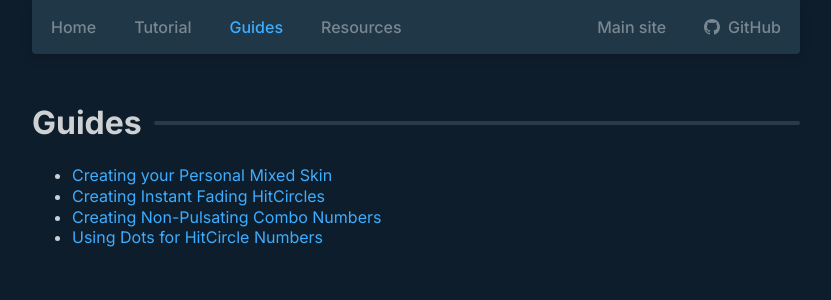
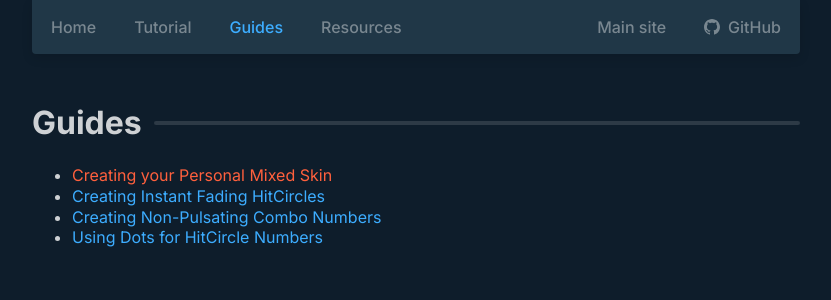
Before and after one commit to RockRoller01/skinninginfo, a Jekyll site: the page built from guides/index.md, in a window 1280 px wide. Shown: the top 300 px of the page, without its empty margins (224-1055 px from the left). Built offline with Jekyll 4.4.1, drawn with Linux system fonts in a browser that asks for light colours.

Commit message:
mark first guide invalid

```diff
--- a/css/main.css
+++ b/css/main.css
@@ -225,7 +225,7 @@ table tr > th:first-child {
 .sidenav a:active {
 	color: var(--text);
 }
-.sidenav .unfinished {
+.unfinished {
 	color: var(--invalid);
 	pointer-events: none;
 }
--- a/guides/index.md
+++ b/guides/index.md
@@ -2,6 +2,13 @@
 layout: guides
 title: Guides
 ---
+
+<style>
+	.main > ul > li:first-of-type > a {
+		color: var(--invalid);
+		pointer-events: none;
+	}
+</style>
 
 # Guides
 
```
